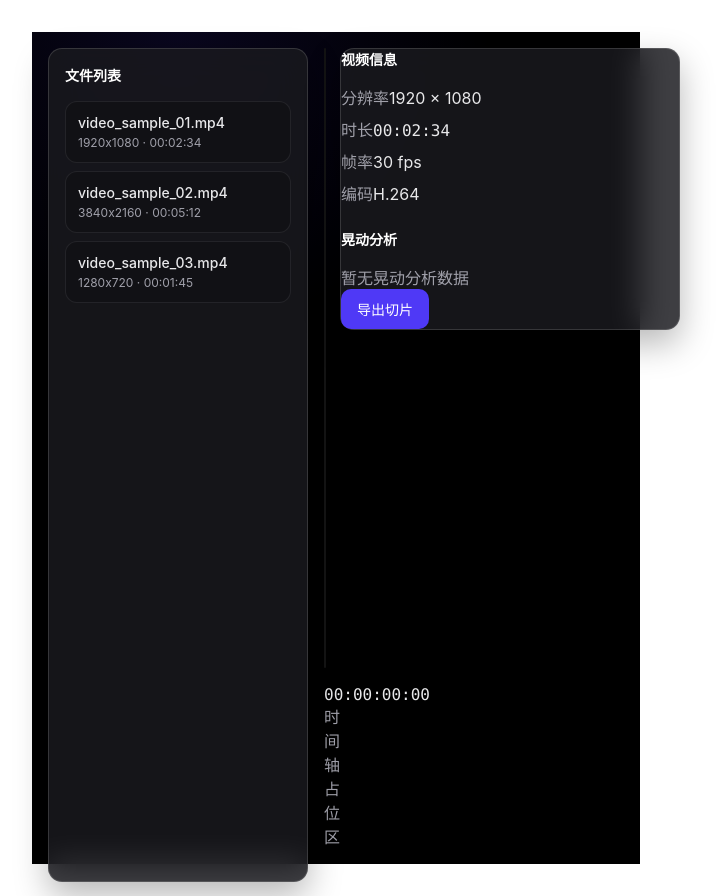
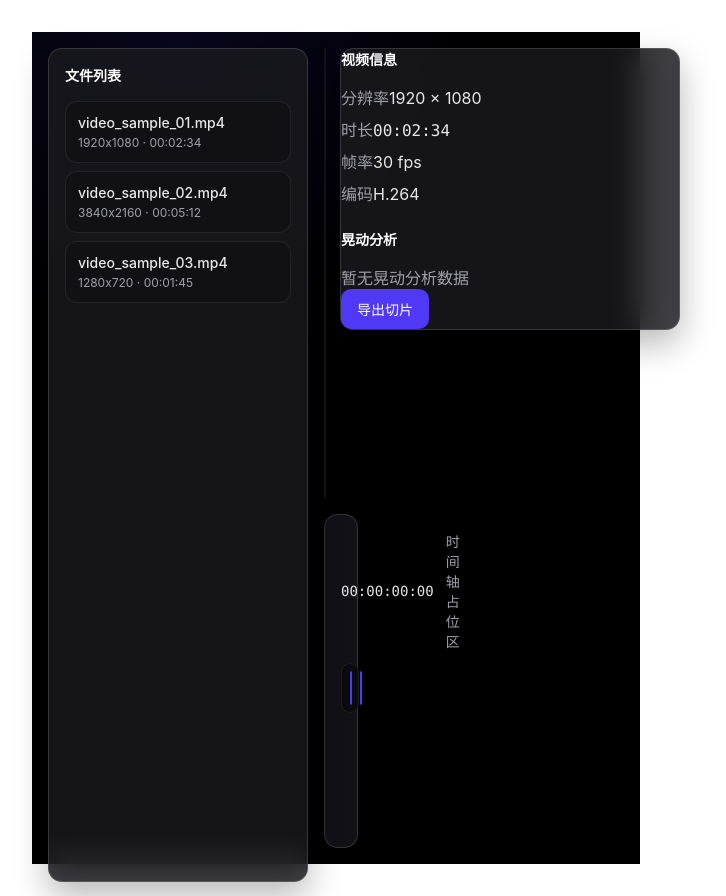
Before and after one commit to thhbbx/motion-slice, a Vue app: page / in a window 1280 px wide. Shown: the whole page, without its empty margins (304-1030 px from the left). Built offline with nearby package versions, Linux system fonts and the light colour scheme.

Commit message:
style(ui): 添加 Workspace 时间轴区占位样式

```diff
--- a/src/App.vue
+++ b/src/App.vue
@@ -195,4 +195,49 @@
   font-size: 14px;
   text-align: center;
 }
+
+/* 时间轴区 */
+.timeline-area {
+  height: 300px;
+  flex-shrink: 0;
+  background: var(--vt-bg-elevated);
+  border: 1px solid var(--vt-border-strong);
+  border-radius: var(--vt-radius-xl);
+  padding: var(--vt-space-4);
+  display: flex;
+  flex-direction: column;
+  gap: var(--vt-space-3);
+}
+
+.timeline-header {
+  display: flex;
+  align-items: center;
+  gap: var(--vt-space-3);
+  font-size: 14px;
+}
+
+.timeline-tracks {
+  flex: 1;
+  display: flex;
+  flex-direction: column;
+  gap: var(--vt-space-2);
+}
+
+.timeline-track {
+  height: 48px;
+  background: var(--vt-bg-soft);
+  border: 1px solid var(--vt-border);
+  border-radius: var(--vt-radius-md);
+  display: flex;
+  align-items: center;
+  padding: 0 var(--vt-space-2);
+  gap: var(--vt-space-2);
+}
+
+.track-clip {
+  height: 32px;
+  background: var(--vt-primary-soft);
+  border: 1px solid var(--vt-primary);
+  border-radius: var(--vt-radius-sm);
+}
 </style>
```
